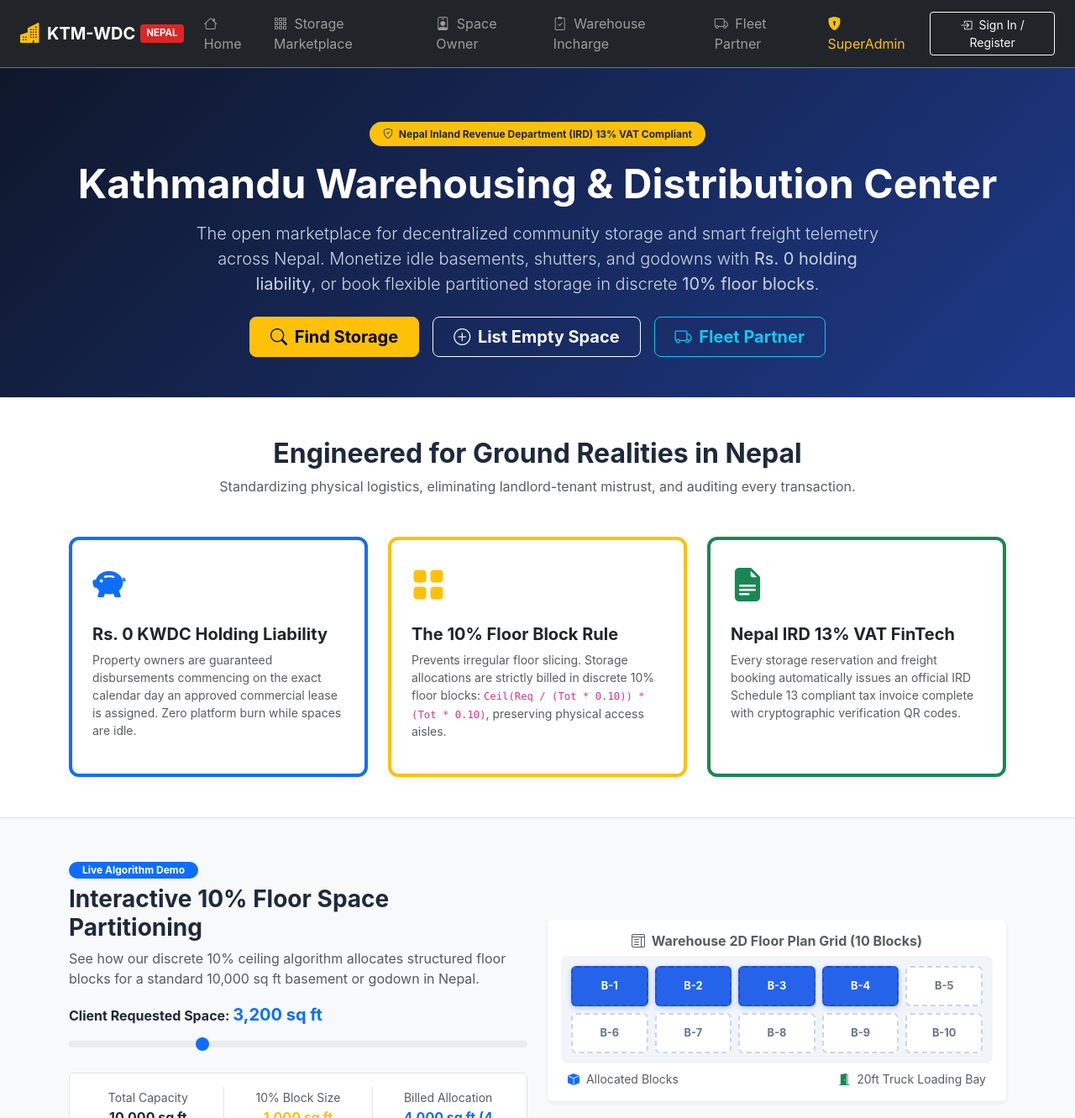
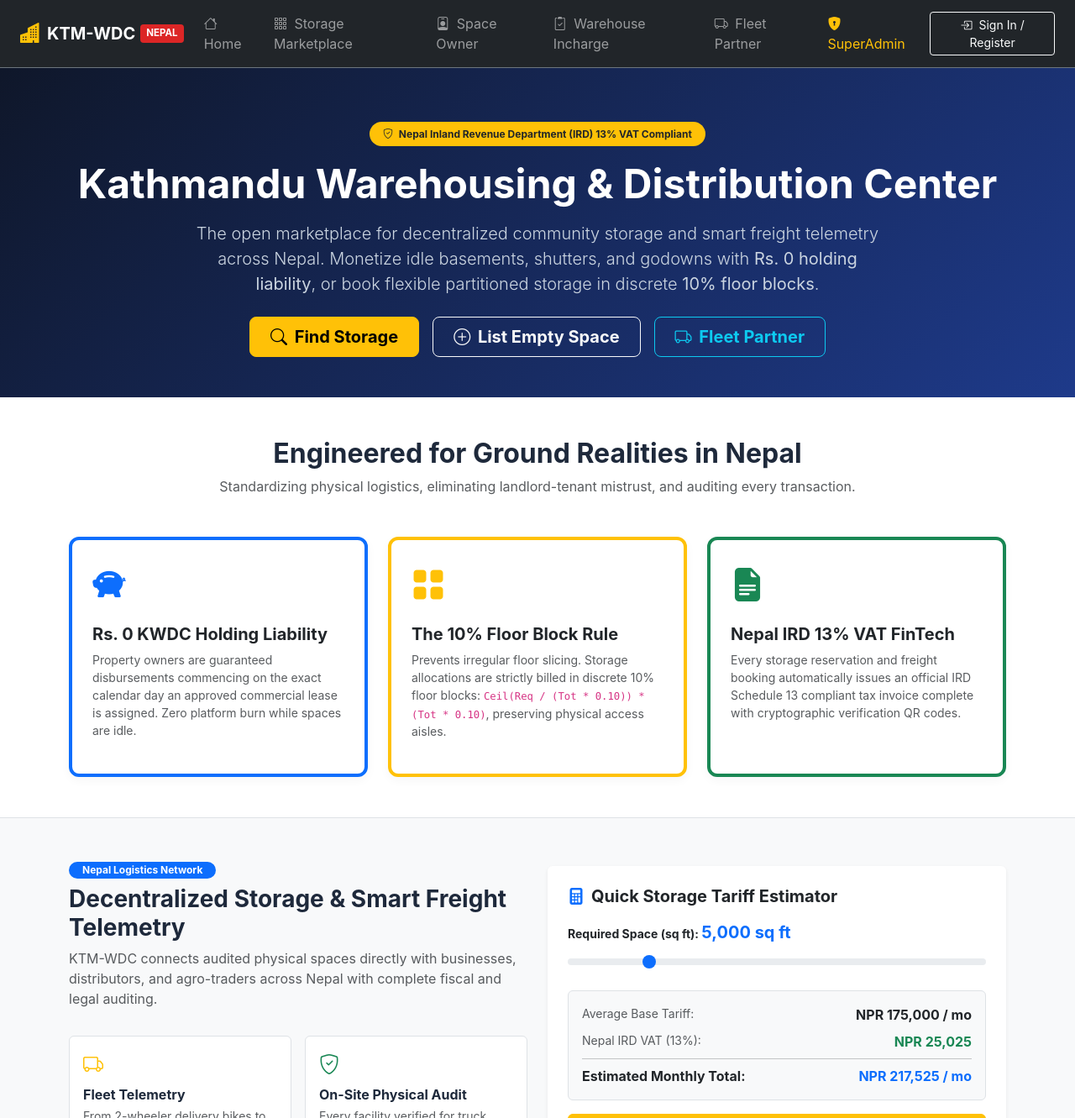
Before and after one commit to DakuAmit/Project-KWDC, a FastAPI app: page /classic in a window 1280 px wide. Shown: the top 1331 px of the page at 84% size. Run offline with FastAPI, Linux system fonts and the light colour scheme; data that the repository does not hold is empty; grey boxes are pictures that could not be loaded.

Commit message:
refactor: simplify 10% corridor allowance logic, remove confusing public formulas from landing page and marketplace

```diff
--- a/frontend/templates/index.html
+++ b/frontend/templates/index.html
@@ -68,46 +68,59 @@
     </div>
 </section>
 
-<!-- Interactive 10% Floor Block Demo Calculator -->
+<!-- Verified Logistics Network Showcase -->
 <section class="py-5 bg-light border-top border-bottom">
     <div class="container">
         <div class="row align-items-center g-4">
             <div class="col-lg-6">
-                <span class="badge bg-primary px-3 py-1 rounded-pill mb-2">Live Algorithm Demo</span>
-                <h3 class="fw-bold">Interactive 10% Floor Space Partitioning</h3>
+                <span class="badge bg-primary px-3 py-1 rounded-pill mb-2">Nepal Logistics Network</span>
+                <h3 class="fw-bold">Decentralized Storage & Smart Freight Telemetry</h3>
                 <p class="text-muted">
-                    See how our discrete 10% ceiling algorithm allocates structured floor blocks for a standard 10,000 sq ft basement or godown in Nepal.
+                    KTM-WDC connects audited physical spaces directly with businesses, distributors, and agro-traders across Nepal with complete fiscal and legal auditing.
                 </p>
-                <div class="mb-3">
-                    <label class="form-label fw-bold">Client Requested Space: <span id="reqDisplay" class="text-primary fs-5">3,200 sq ft</span></label>
-                    <input type="range" class="form-range" id="sqftSlider" min="500" max="10000" step="100" value="3200" oninput="updateBlockDemo()">
-                </div>
-                <div class="p-3 bg-white rounded border">
-                    <div class="row text-center">
-                        <div class="col-4">
-                            <span class="text-muted small">Total Capacity</span>
-                            <div class="fw-bold fs-6">10,000 sq ft</div>
+                <div class="row g-3 mt-1">
+                    <div class="col-sm-6">
+                        <div class="p-3 bg-white rounded border">
+                            <i class="bi bi-truck text-warning fs-4 mb-2 d-block"></i>
+                            <h6 class="fw-bold mb-1">Fleet Telemetry</h6>
+                            <p class="small text-muted mb-0">From 2-wheeler delivery bikes to 40ft container haulers with live GPS.</p>
                         </div>
-                        <div class="col-4 border-start border-end">
-                            <span class="text-muted small">10% Block Size</span>
-                            <div class="fw-bold fs-6 text-warning">1,000 sq ft</div>
-                        </div>
-                        <div class="col-4">
-                            <span class="text-muted small">Billed Allocation</span>
-                            <div class="fw-bold fs-6 text-primary" id="billedDisplay">4,000 sq ft (4 Blocks)</div>
+                    </div>
+                    <div class="col-sm-6">
+                        <div class="p-3 bg-white rounded border">
+                            <i class="bi bi-shield-check text-success fs-4 mb-2 d-block"></i>
+                            <h6 class="fw-bold mb-1">On-Site Physical Audit</h6>
+                            <p class="small text-muted mb-0">Every facility verified for truck access, shutter locks, and power.</p>
                         </div>
                     </div>
                 </div>
             </div>
             <div class="col-lg-6">
-                <div class="card p-3 border-0 shadow-sm">
-                    <h6 class="fw-bold mb-2 text-center text-muted"><i class="bi bi-layout-text-window me-1"></i> Warehouse 2D Floor Plan Grid (10 Blocks)</h6>
-                    <div class="block-grid" id="floorGrid">
-                        <!-- 10 blocks dynamically rendered -->
+                <div class="card p-4 border-0 shadow-sm bg-white">
+                    <h5 class="fw-bold mb-3"><i class="bi bi-calculator-fill text-primary me-2"></i>Quick Storage Tariff Estimator</h5>
+                    <div class="mb-3">
+                        <label class="form-label small fw-bold">Required Space (sq ft): <span id="reqDisplay" class="text-primary fs-5">5,000 sq ft</span></label>
+                        <input type="range" class="form-range" id="sqftSlider" min="500" max="25000" step="500" value="5000" oninput="updateEstimate()">
                     </div>
-                    <div class="d-flex justify-content-between text-muted small mt-2 px-2">
-                        <span><i class="bi bi-box-fill text-primary me-1"></i> Allocated Blocks</span>
-                        <span><i class="bi bi-door-open-fill text-success me-1"></i> 20ft Truck Loading Bay</span>
+                    <div class="p-3 bg-light rounded border">
+                        <div class="d-flex justify-content-between mb-2">
+                            <span class="text-muted small">Average Base Tariff:</span>
+                            <strong id="baseDisplay">NPR 175,000 / mo</strong>
+                        </div>
+                        <div class="d-flex justify-content-between mb-2">
+                            <span class="text-muted small">Nepal IRD VAT (13%):</span>
+                            <span id="vatDisplay" class="text-success fw-bold">NPR 25,025</span>
+                        </div>
+                        <hr class="my-2">
+                        <div class="d-flex justify-content-between fw-bold text-dark fs-6">
+                            <span>Estimated Monthly Total:</span>
+                            <span id="totalDisplay" class="text-primary">NPR 217,525</span>
+                        </div>
+                    </div>
+                    <div class="mt-3">
+                        <a href="/marketplace" class="btn btn-warning w-100 fw-bold">
+                            <i class="bi bi-search me-1"></i> Browse Available Facilities
+                        </a>
                     </div>
                 </div>
             </div>
@@ -134,32 +147,26 @@
 
 {% block scripts %}
 <script>
-    // 10% Block Partition Demo
-    function updateBlockDemo() {
+    // Quick Tariff Estimator
+    function updateEstimate() {
         const req = parseInt(document.getElementById('sqftSlider').value);
         document.getElementById('reqDisplay').innerText = req.toLocaleString() + ' sq ft';
 
-        const total = 10000;
-        const blockSize = 1000;
-        const blocksNeeded = Math.min(10, Math.ceil(req / blockSize));
-        const billed = blocksNeeded * blockSize;
+        const rate = 35; // Rs. 35/sq ft
+        const base = req * rate;
+        const margin = base * 0.10;
+        const taxable = base + margin;
+        const vat = taxable * 0.13;
+        const total = taxable + vat;
 
-        document.getElementById('billedDisplay').innerText = billed.toLocaleString() + ' sq ft (' + blocksNeeded + ' Blocks)';
-
-        const grid = document.getElementById('floorGrid');
-        grid.innerHTML = '';
-        for (let i = 1; i <= 10; i++) {
-            const isAllocated = i <= blocksNeeded;
-            const cell = document.createElement('div');
-            cell.className = 'block-cell ' + (isAllocated ? 'allocated' : '');
-            cell.innerText = 'B-' + i;
-            grid.appendChild(cell);
-        }
+        document.getElementById('baseDisplay').innerText = 'NPR ' + base.toLocaleString() + ' / mo';
+        document.getElementById('vatDisplay').innerText = 'NPR ' + Math.round(vat).toLocaleString();
+        document.getElementById('totalDisplay').innerText = 'NPR ' + Math.round(total).toLocaleString() + ' / mo';
     }
 
     // Leaflet Map Initialization
     document.addEventListener('DOMContentLoaded', () => {
-        updateBlockDemo();
+        updateEstimate();
 
         // Nepal Centered Coordinates
         const map = L.map('nepalMap').setView([27.700769, 85.300140], 12);
```
Also changed, not shown: backend/routers/warehouses.py (+15 -14 lines), backend/services/unit_converter.py (+11 -27 lines), frontend/templates/marketplace.html (+8 -42 lines).
